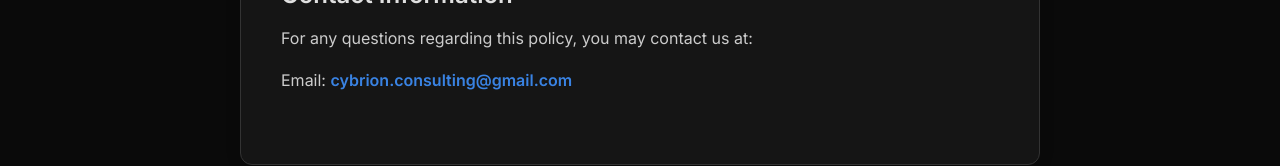
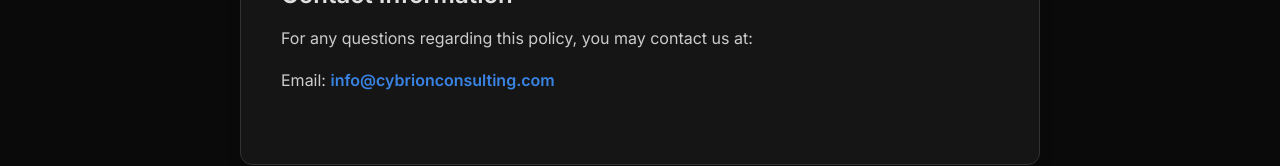
Before and after one commit to AnujDubeyy/bluecheck-v2, a React (Vite) app: page /privacy-policy in a window 1280 px wide. Shown: the part 2648-2814 px from the top of the page. Built offline with nearby package versions, Linux system fonts and the light colour scheme.

Commit message:
chore: update contact email to info@cybrionconsulting.com

```diff
--- a/api/contact.js
+++ b/api/contact.js
@@ -46,7 +46,7 @@
     const resend = new Resend(apiKey);
 
     const SENDER_EMAIL = process.env.SENDER_EMAIL || 'onboarding@resend.dev';
-    const TO_EMAIL = process.env.TO_EMAIL || 'cybrion.consulting@gmail.com';
+    const TO_EMAIL = process.env.TO_EMAIL || 'info@cybrionconsulting.com';
 
     // Send Notification Email to Cybrion Consulting
     const { data, error } = await resend.emails.send({
--- a/src/pages/Contact.jsx
+++ b/src/pages/Contact.jsx
@@ -108,8 +108,8 @@
                         We welcome enquiries from individuals and businesses seeking structured and compliant consulting support.
                     </p>
                     <p className="lead-text" style={{ maxWidth: '600px', margin: '0 auto 60px', fontSize: '1.2rem' }}>
-                        <a href="mailto:cybrion.consulting@gmail.com" style={{ color: 'inherit', textDecoration: 'none', transition: 'color 0.2s' }} onMouseOver={(e) => e.target.style.color = 'var(--color-primary)'} onMouseOut={(e) => e.target.style.color = 'inherit'}>
-                            cybrion.consulting@gmail.com
+                        <a href="mailto:info@cybrionconsulting.com" style={{ color: 'inherit', textDecoration: 'none', transition: 'color 0.2s' }} onMouseOver={(e) => e.target.style.color = 'var(--color-primary)'} onMouseOut={(e) => e.target.style.color = 'inherit'}>
+                            info@cybrionconsulting.com
                         </a>
                     </p>
                 </motion.div>
--- a/src/pages/PrivacyPolicy.jsx
+++ b/src/pages/PrivacyPolicy.jsx
@@ -104,7 +104,7 @@
                     <div className="privacy-section">
                         <h2>Contact Information</h2>
                         <p>For any questions regarding this policy, you may contact us at:</p>
-                        <p>Email: <a href="mailto:cybrion.consulting@gmail.com" className="privacy-contact-email">cybrion.consulting@gmail.com</a></p>
+                        <p>Email: <a href="mailto:info@cybrionconsulting.com" className="privacy-contact-email">info@cybrionconsulting.com</a></p>
                     </div>
 
                 </motion.div>
```
Also changed, not shown: 2 other files (tests, documents, lock files or other folders).
